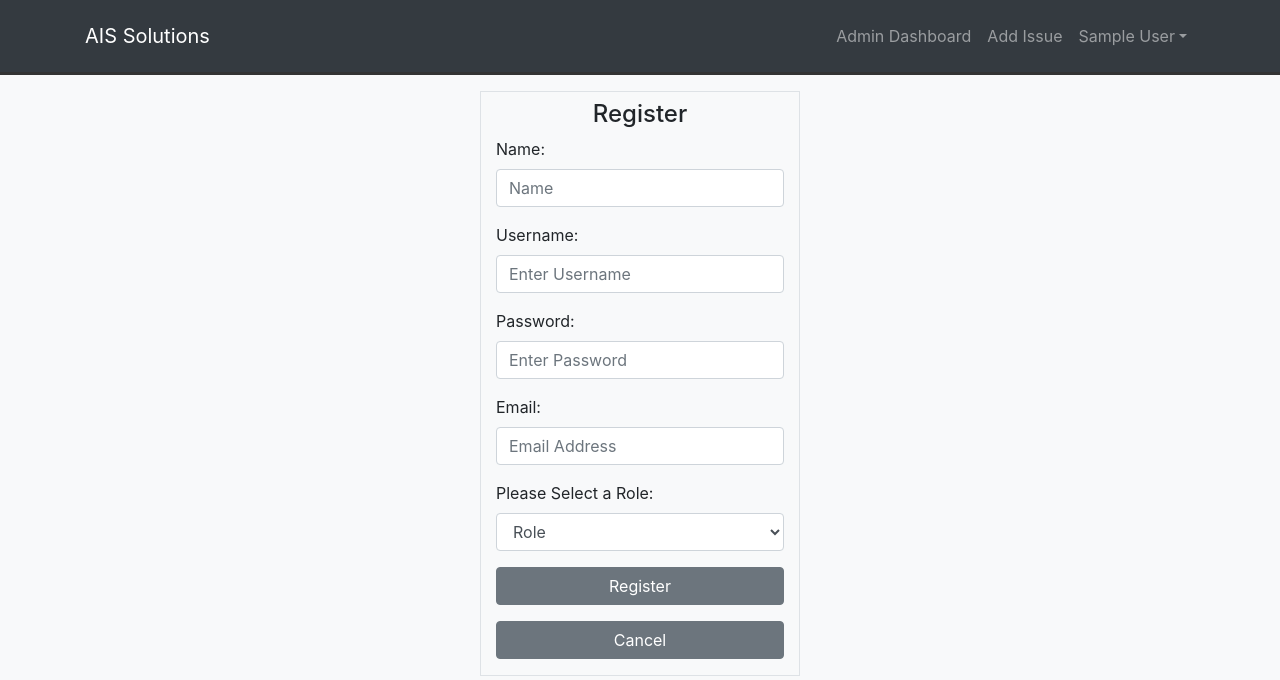
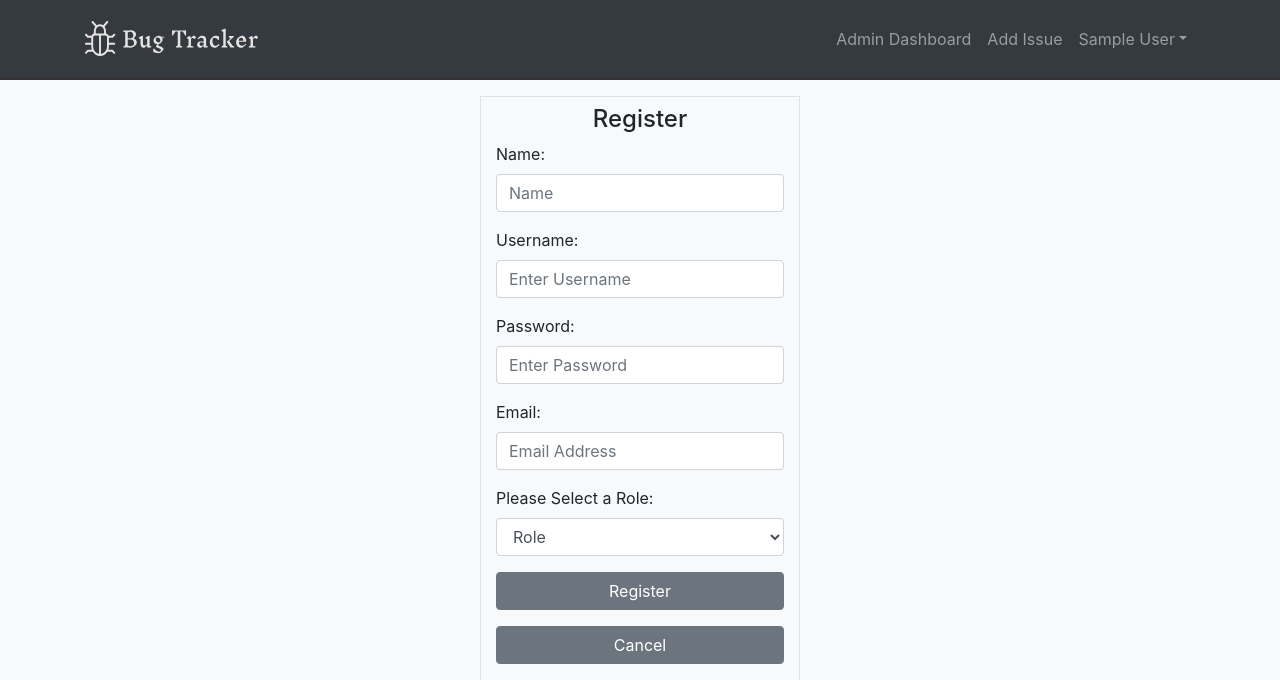
Before and after one commit to Yousuf-95/BugTracker, a PHP site: page /kb/register.php in a window 1280 px wide. Shown: the top 680 px of the page. Run offline with PHP 8.4, Linux system fonts and the light colour scheme; the visitor is signed in with stand-in values (Sample User, id 1); some libraries are stand-ins or nearby versions.

Commit message:
Minor changes

```diff
--- a/register.php
+++ b/register.php
@@ -5,7 +5,7 @@ session_start();
 if(!isset($_SESSION['username']))
 {
   $_SESSION['error'] = 'noaccess';
-  header("Location:login.php");
+  header("Location:index.php");
 }
 if($_SESSION['role_type'] != 'superadmin')
 {
@@ -16,20 +16,21 @@ if($_SESSION['role_type'] != 'superadmin')
 <!doctype html>
 <html lang="en">
 <head>
-  <title>Register - Knowledge Center</title>
+  <title>Register - BugTracker</title>
+  <meta name="viewport" content="width=device-width, initial-scale=1.0">
   <!-- <script src="https://cdn.jsdelivr.net/jquery/1.12.4/jquery.min.js"></script> -->
   <!-- <script src="https://cdn.jsdelivr.net/jquery.validation/1.15.1/jquery.validate.min.js"></script> -->
+  <link rel="icon" type="image/png" href="images\favicon.png"><!--Favicon image at the top with title of browser tab-->
   <link rel="stylesheet" href="https://use.fontawesome.com/releases/v5.6.3/css/all.css" integrity="sha384-UHRtZLI+pbxtHCWp1t77Bi1L4ZtiqrqD80Kn4Z8NTSRyMA2Fd33n5dQ8lWUE00s/" crossorigin="anonymous">
   <link rel="stylesheet" href="https://stackpath.bootstrapcdn.com/bootstrap/4.3.1/css/bootstrap.min.css" integrity="sha384-ggOyR0iXCbMQv3Xipma34MD+dH/1fQ784/j6cY/iJTQUOhcWr7x9JvoRxT2MZw1T" crossorigin="anonymous">
   <link rel="stylesheet" href="css/style.css">
   <link rel="stylesheet" href="css/style2.css">
-  <link rel="icon" type="image/png" href="images\favicon.png"><!--Favicon image at the top with title of browser tab-->
 </head>
 <body>
   <header>
     <nav class="navbar navbar-expand-sm bg-dark navbar-dark py-3">
       <div class="container">
-        <a href="dashboard.php" class="navbar-brand">AIS Solutions</a>
+        <a href="dashboard.php" class="navbar-brand logo"><img src = "images/Vectorbug.svg" alt="BugTracker"></a>
         <button type="button" class="navbar-toggler" data-toggle="collapse" data-target="#navbarNav"><span class="navbar-toggler-icon"></span></button>
         <div class="collapse navbar-collapse" id="navbarNav">
           <ul class="navbar-nav ml-auto">
```
